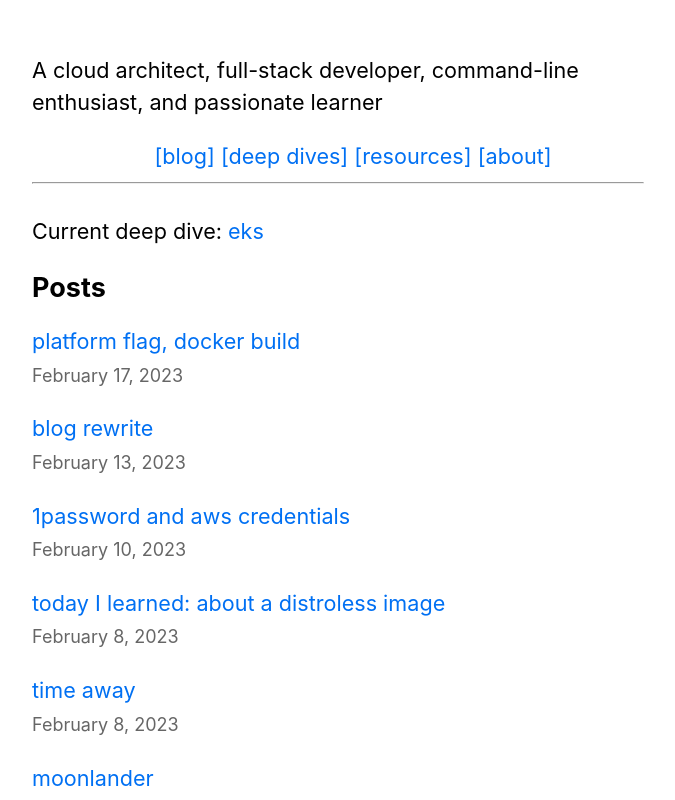
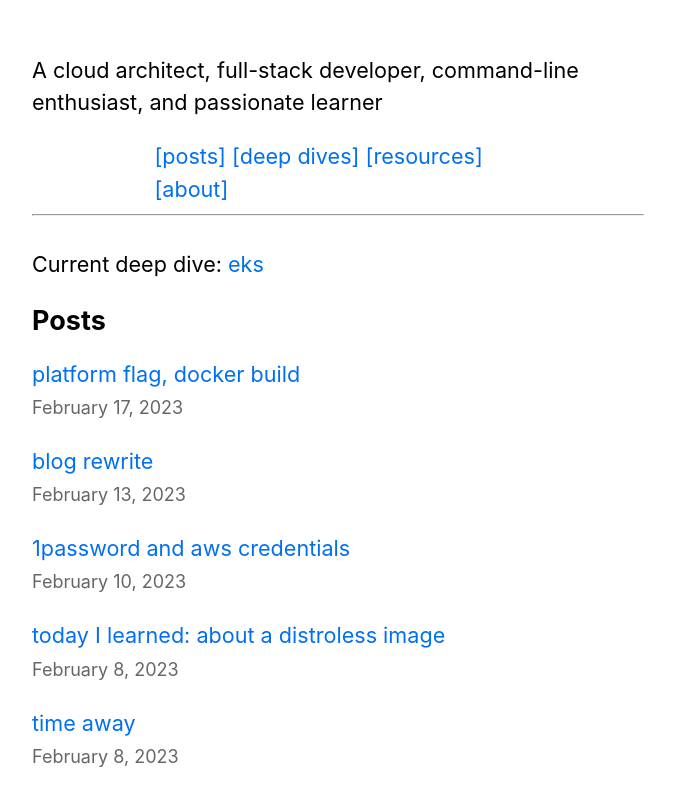
Before and after one commit to jamespgrant3/blog, a Next.js app: page / in a window 1280 px wide. Shown: the top 800 px of the page, without its empty margins (302-977 px from the left). Built offline with nearby package versions, Linux system fonts and the light colour scheme.

Commit message:
rename link

```diff
--- a/components/header.js
+++ b/components/header.js
@@ -17,7 +17,7 @@
         <div className={headerStyles.links}>
           <div className={headerStyles.linkWrapper}>
             <div className={headerStyles.link}>
-              <Link href={`/`}>[blog]</Link>{" "}
+              <Link href={`/`}>[posts]</Link>{" "}
             </div>
             <div className={headerStyles.link}>
               <Link href={`/deep-dives`}>[deep dives]</Link>{" "}
```
